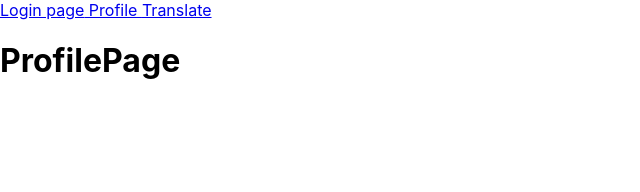
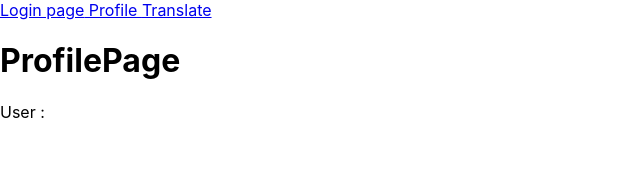
Before and after one commit to BrorNydal/LostInTranslation, a React (Create React App) app in the folder lost-in-translation/: page /profile in a window 1280 px wide. Shown: the top 192 px of the page, without its empty margins (0-640 px from the left). Built offline with nearby package versions, Linux system fonts and the light colour scheme.

Commit message:
feat: Profile page displays username

```diff
--- a/lost-in-translation/src/components/Login/LoginForm.jsx
+++ b/lost-in-translation/src/components/Login/LoginForm.jsx
@@ -20,6 +20,11 @@ function LoginForm() {
         console.log(event.target.value);
     }
 
+    if(localStorage.getItem("user") != null)
+    {
+        navigation("/translate");
+    }
+
     return (<>
         <input type="text" onChange={onUsernameInput} />
         <button onClick={login} styke={{width:"200px", height:"140px"}}> Login </button>
--- a/lost-in-translation/src/view-pages/Profile.jsx
+++ b/lost-in-translation/src/view-pages/Profile.jsx
@@ -4,6 +4,7 @@ function ProfilePage(){
     return(
         <div>
             <h1> ProfilePage </h1>
+            <p> User : <span>{localStorage.getItem("user")}</span></p>
         </div>
     )
 };
```
